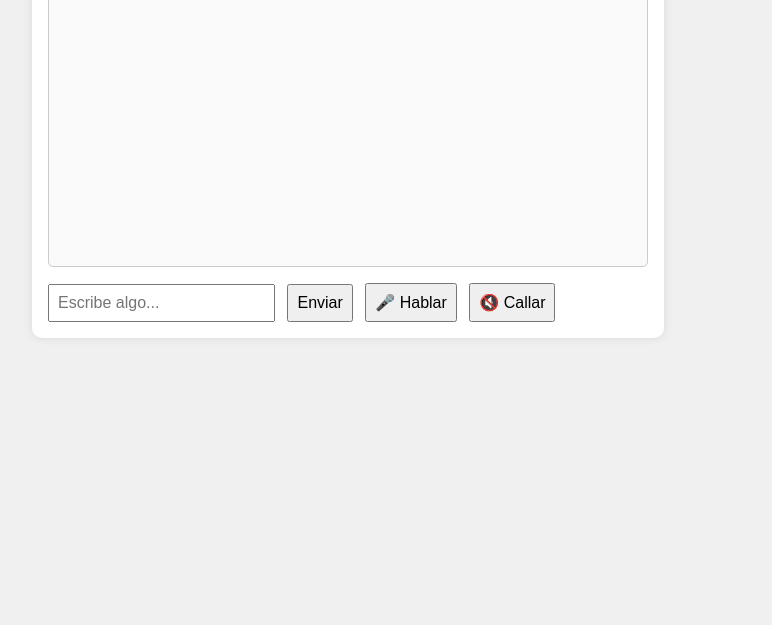
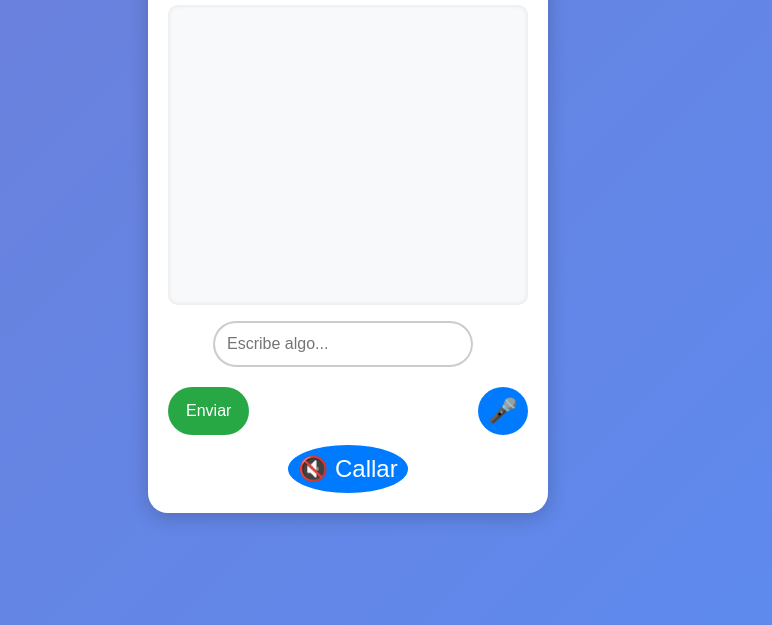
Before and after one commit to Yoel-Cristian-Quispe-Diaz/feria, a plain HTML site: page index.html in a window 1280 px wide. Shown: the part 175-800 px from the top of the page, without its empty margins (292-1064 px from the left). Drawn offline with Linux system fonts and the light colour scheme.

Commit message:
Update index.html

```diff
--- a/index.html
+++ b/index.html
@@ -2,39 +2,112 @@
 <html lang="es">
 <head>
   <meta charset="UTF-8">
+  <meta name="viewport" content="width=device-width, initial-scale=1.0">
   <title>Chatbot con Voz y Micrófono</title>
   <style>
+    * {
+      margin: 0;
+      padding: 0;
+      box-sizing: border-box;
+    }
     body {
-      font-family: Arial, sans-serif;
-      padding: 2rem;
-      background: #f0f0f0;
+      font-family: 'Arial', sans-serif;
+      background: linear-gradient(135deg, #6e7fd8, #5c8bf0);
+      color: #fff;
+      padding: 20px;
+      display: flex;
+      justify-content: center;
+      align-items: center;
+      min-height: 100vh;
+      overflow: hidden;
     }
     #chat {
-      max-width: 600px;
-      margin: auto;
-      background: white;
-      padding: 1rem;
-      border-radius: 10px;
-      box-shadow: 0 0 10px rgba(0,0,0,0.1);
+      background: #fff;
+      border-radius: 20px;
+      padding: 20px;
+      width: 100%;
+      max-width: 400px;
+      box-shadow: 0 4px 20px rgba(0, 0, 0, 0.2);
+    }
+    h2 {
+      text-align: center;
+      margin-bottom: 20px;
+      font-size: 1.5rem;
+      color: #333;
     }
     #messages {
       height: 300px;
       overflow-y: auto;
       margin-bottom: 1rem;
-      padding: 0.5rem;
-      border: 1px solid #ccc;
-      border-radius: 5px;
-      background: #fafafa;
+      padding: 10px;
+      background-color: #f8f9fa;
+      border-radius: 10px;
+      box-shadow: inset 0 0 5px rgba(0, 0, 0, 0.1);
     }
     .message {
-      margin: 0.5rem 0;
+      margin: 10px 0;
+      font-size: 1rem;
     }
-    .user { color: blue; }
-    .bot { color: green; }
-    input, button {
-      padding: 0.5rem;
+    .user {
+      color: #007bff;
+      text-align: right;
+    }
+    .bot {
+      color: #28a745;
+      text-align: left;
+    }
+    input[type="text"] {
+      width: calc(100% - 100px);
+      padding: 12px;
+      border-radius: 25px;
+      border: 2px solid #ccc;
+      margin-right: 10px;
       font-size: 1rem;
-      margin-right: 0.5rem;
+    }
+    button {
+      padding: 12px 18px;
+      background: #28a745;
+      border: none;
+      color: #fff;
+      font-size: 1rem;
+      border-radius: 25px;
+      cursor: pointer;
+      transition: background 0.3s;
+      margin-top: 10px;
+    }
+    button:hover {
+      background: #218838;
+    }
+    button:focus {
+      outline: none;
+    }
+    .icon {
+      font-size: 1.5rem;
+      background-color: #007bff;
+      border: none;
+      color: white;
+      border-radius: 50%;
+      padding: 10px;
+      cursor: pointer;
+      margin-top: 10px;
+      transition: background 0.3s;
+    }
+    .icon:hover {
+      background-color: #0056b3;
+    }
+
+    /* Mobile view adjustments */
+    @media (max-width: 600px) {
+      #chat {
+        width: 90%;
+      }
+      input[type="text"] {
+        width: 75%;
+      }
+      button, .icon {
+        width: 100%;
+        font-size: 1.2rem;
+      }
     }
   </style>
 </head>
@@ -42,10 +115,14 @@
   <div id="chat">
     <h2>Chatbot con Voz y Micrófono</h2>
     <div id="messages"></div>
-    <input type="text" id="input" placeholder="Escribe algo..." />
-    <button onclick="enviarMensaje()">Enviar</button>
-    <button onclick="escuchar()">🎤 Hablar</button>
-    <button onclick="callar()">🔇 Callar</button>
+    <div style="display: flex; flex-direction: column; align-items: center;">
+      <input type="text" id="input" placeholder="Escribe algo..." />
+      <div style="display: flex; justify-content: space-between; width: 100%; margin-top: 10px;">
+        <button onclick="enviarMensaje()">Enviar</button>
+        <button class="icon" onclick="escuchar()">🎤</button>
+      </div>
+      <button class="icon" onclick="callar()">🔇 Callar</button>
+    </div>
   </div>
 
   <script>
```
